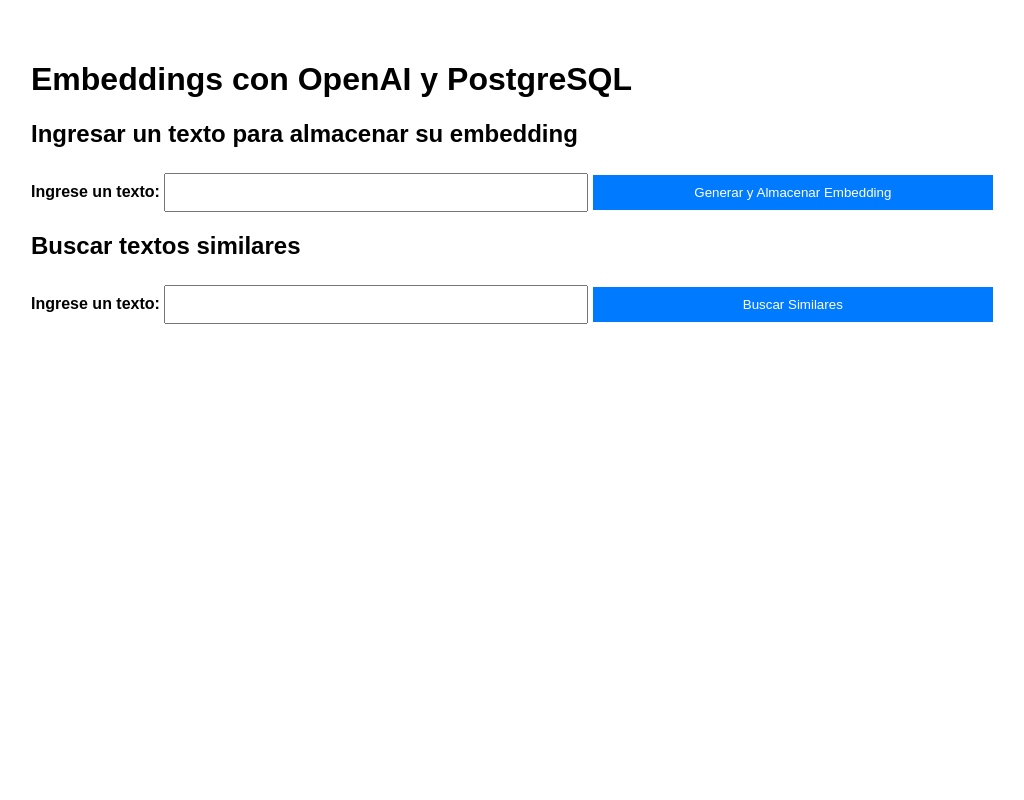
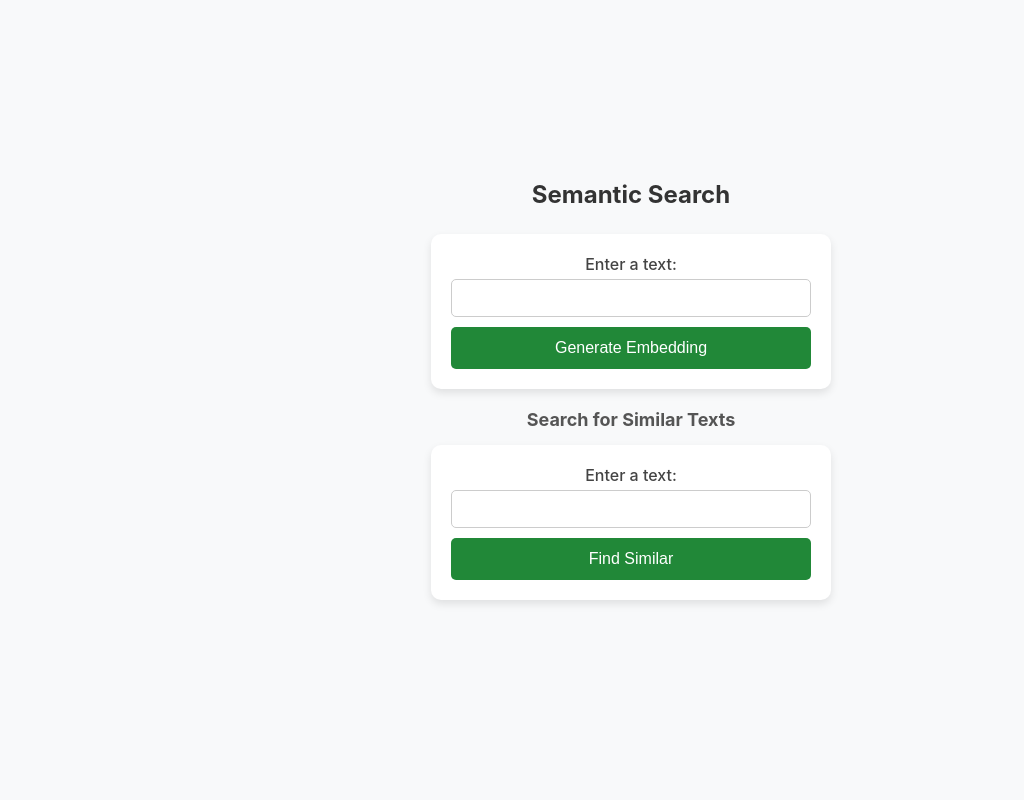
Before and after one commit to aj-cadenam/semantic-search-api, a Flask app: page / in a window 1280 px wide. Shown: the whole page, without its empty margins (9-1033 px from the left). Run offline with Flask 3, Linux system fonts and the light colour scheme; some libraries are stand-ins or nearby versions.

Commit message:
DB Connection Established & Cosine Similarity Working

```diff
--- a/app.py
+++ b/app.py
@@ -1,7 +1,6 @@
 from flask import Flask, render_template, request
 import os
 from openai import OpenAI
-
 import numpy as np
 import json
 import psycopg2
@@ -9,17 +8,19 @@
 from psycopg2.extras import Json
 import numpy as np
 
+# Get the API key from environment variables
+api_key = os.getenv("OPENAI_API_KEY")
 
-api_key = os.getenv("OPENAI_API_KEY")  # Obtiene la clave de las variables de entorno
 if not api_key:
-    raise ValueError("La variable de entorno OPENAI_API_KEY no está configurada")
+    raise ValueError("The environment variable OPENAI_API_KEY is not set")
 
+# Initialize OpenAI client
 client = OpenAI(api_key=api_key)
 
+# Initialize Flask application
 app = Flask(__name__)
 
-# Configurar la clave de API de OpenAI (asegúrate de que la clave está configurada en las variables de entorno)
-
+# Database connection parameters
 DB_PARAMS = {
     "dbname": "postgres",
     "user": "postgres",
@@ -29,24 +30,31 @@
 }
 
 
+# Function to establish a database connection
 def connect_db():
     return psycopg2.connect(**DB_PARAMS)
 
 
+# Function to create the table in PostgreSQL
 def create_table():
     conn = connect_db()
     cursor = conn.cursor()
 
-    # Habilitar la extensión vector si no está habilitada
+    # Enable the vector extension if not already enabled
     cursor.execute("CREATE EXTENSION IF NOT EXISTS vector;")
 
+    # Create the table if it does not exist
     cursor.execute(
         """
-        CREATE TABLE IF NOT EXISTS vector_table (id bigserial PRIMARY KEY, keyword VARCHAR(100), embedding vector(1536));
-
+        CREATE TABLE IF NOT EXISTS vector_table (
+            id bigserial PRIMARY KEY,
+            keyword VARCHAR(100),
+            embedding vector(1536)
+        );
         """
     )
-    # Crear un índice para optimizar búsquedas de similitud con `pgvector`
+
+    # Create an index to optimize similarity searches using pgvector
     cursor.execute(
         "CREATE INDEX ON vector_table USING ivfflat (embedding vector_l2_ops) WITH (lists = 100);"
     )
@@ -56,34 +64,34 @@
     conn.close()
 
 
+# Define the home route
 @app.route("/")
 def index():
     return render_template("index.html")
 
 
+# Route to generate and store embeddings
 @app.route("/get_embedding", methods=["POST"])
 def get_embedding():
     """
-    Ruta que recibe un mensaje del usuario, genera su embedding y almacena el embedding en PostgreSQL.
+    Route that receives user input, generates its embedding, and stores the embedding in PostgreSQL.
     """
-
-    # Extraer el texto ingresado por el usuario en el formulario
+    # Retrieve the user input from the form
     prompt = request.form["prompt"] or request.form["predefined_prompt"]
 
-    # Generar el embedding utilizando la API de OpenAI
+    # Generate the embedding using OpenAI API
     embedding_response = client.embeddings.create(
         model="text-embedding-ada-002", input=prompt
     )
 
-    # Extraer el embedding del resultado de la API
+    # Extract the embedding from the API response
     embedding_vector = embedding_response.data[0].embedding
 
-    # Almacenar el embedding en PostgreSQL
+    # Store the embedding in PostgreSQL
     conn = connect_db()
     cursor = conn.cursor()
     cursor.execute(
         """
-
         INSERT INTO vector_table (keyword, embedding) VALUES (%s, %s::vector)
         """,
         (prompt, embedding_vector),
@@ -91,32 +99,34 @@
     conn.commit()
     cursor.close()
     conn.close()
-    print(embedding_vector)
+
+    print(embedding_vector)  # Print the embedding for debugging purposes
     return render_template("index.html", embedding=json.dumps(embedding_vector))
 
 
+# Route to find similar texts based on embeddings
 @app.route("/get_similar", methods=["POST"])
 def get_similar():
     """
-    Ruta que recibe un mensaje del usuario, genera su embedding y busca mensajes similares en PostgreSQL.
+    Route that receives user input, generates its embedding, and searches for similar messages in PostgreSQL.
     """
-    # Extraer el texto ingresado por el usuario en el formulario
+    # Retrieve the user input from the form
     prompt = request.form["prompt"] or request.form["predefined_prompt"]
 
-    # Generar el embedding utilizando la API de OpenAI
+    # Generate the embedding using OpenAI API
     embedding_response = client.embeddings.create(
         model="text-embedding-ada-002", input=prompt
     )
 
-    # Extraer el embedding del resultado de la API
+    # Extract the embedding from the API response
     embedding_vector = embedding_response.data[0].embedding
     formatted_embedding = f"({','.join(map(str, embedding_vector))})"
 
-    # Buscar mensajes similares en PostgreSQL
+    # Search for similar messages in PostgreSQL
     conn = connect_db()
     cursor = conn.cursor()
-    # Convertir el embedding a formato PostgreSQL
 
+    # Convert the embedding into PostgreSQL format
     formatted_embedding = f"[{','.join(map(str, embedding_vector))}]"
 
     cursor.execute(
@@ -131,18 +141,19 @@
             formatted_embedding,
             formatted_embedding,
             formatted_embedding,
-        ),  # ✅ Pasar 3 valores correctos
+        ),  # ✅ Pass the correct 3 values
     )
     results = cursor.fetchall()
     cursor.close()
     conn.close()
 
-    # Extraer los textos de los resultados
+    # Extract the text results from the query output
     similar_texts = [result[0] for result in results]
-    print(similar_texts)
+    print(similar_texts)  # Print similar texts for debugging purposes
     return render_template("index.html", similar_texts=similar_texts)
 
 
+# Run the Flask app
 if __name__ == "__main__":
-    create_table()
+    create_table()  # Ensure the table is created before starting the server
     app.run(debug=True, host="0.0.0.0", port=5000)
--- a/templates/index.html
+++ b/templates/index.html
@@ -1,75 +1,133 @@
 <!DOCTYPE html>
-<html lang="es">
+<html lang="en">
 <head>
     <meta charset="UTF-8">
     <meta name="viewport" content="width=device-width, initial-scale=1.0">
-    <title>Generador de Embeddings </title>
+    <title>Embedding Generator</title>
     <style>
+        /* General styles */
+        * {
+            box-sizing: border-box;
+            margin: 0;
+            padding: 0;
+        }
+
         body {
-            font-family: Arial, sans-serif;
-            margin: 20px;
+            font-family: 'Inter', sans-serif;
+            background-color: #f8f9fa;
+            display: flex;
+            flex-direction: column;
+            align-items: center;
+            justify-content: center;
+            height: 100vh;
+            text-align: center;
             padding: 20px;
         }
+
+        h1 {
+            font-size: 24px;
+            margin-bottom: 10px;
+            color: #333;
+        }
+
+        h2 {
+            font-size: 18px;
+            margin-bottom: 15px;
+            color: #555;
+        }
+
         form {
+            background: white;
+            padding: 20px;
+            border-radius: 10px;
+            box-shadow: 0 4px 8px rgba(0, 0, 0, 0.1);
+            width: 100%;
+            max-width: 400px;
             margin-bottom: 20px;
         }
+
         label {
-            font-weight: bold;
+            display: block;
+            font-weight: 500;
+            margin-bottom: 5px;
+            color: #444;
         }
-        input, button {
-            margin-top: 5px;
+
+        input {
+            width: 100%;
             padding: 10px;
+            border: 1px solid #ccc;
+            border-radius: 5px;
+            font-size: 14px;
+        }
+
+        button {
+            width: 100%;
+            padding: 12px;
+            background-color: #218838; /* Medium dark green */
+            color: white;
+            border: none;
+            border-radius: 5px;
+            cursor: pointer;
+            font-size: 16px;
+            margin-top: 10px;
+        }
+
+        button:hover {
+            background-color: #19692c; /* Darker green */
+        }
+
+        pre {
+            background: #f4f4f4;
+            padding: 15px;
+            border-radius: 5px;
+            text-align: left;
+            overflow-x: auto;
+        }
+
+        ul {
+            list-style: none;
+            padding: 0;
             width: 100%;
             max-width: 400px;
         }
-        button {
-            background-color: #007BFF;
-            color: white;
-            border: none;
-            cursor: pointer;
-        }
-        button:hover {
-            background-color: #0056b3;
-        }
-        ul {
-            list-style-type: none;
-            padding: 0;
-        }
+
         li {
-            background: #f4f4f4;
-            margin: 5px 0;
+            background: #f8f9fa;
             padding: 10px;
+            margin-top: 5px;
             border-radius: 5px;
+            box-shadow: 0 2px 4px rgba(0, 0, 0, 0.1);
         }
     </style>
 </head>
 <body>
 
-    <h1>Embeddings con OpenAI y PostgreSQL</h1>
+    <h1>Semantic Search</h1>
 
-    <!-- Formulario para almacenar un embedding -->
-    <h2>Ingresar un texto para almacenar su embedding</h2>
+    <!-- Form to generate an embedding -->
+    <h2></h2>
     <form action="/get_embedding" method="post">
-        <label for="prompt">Ingrese un texto:</label>
+        <label for="prompt">Enter a text:</label>
         <input type="text" id="prompt" name="prompt" required>
-        <button type="submit">Generar y Almacenar Embedding</button>
+        <button type="submit">Generate Embedding</button>
     </form>
 
     {% if embedding %}
-        <h3>Embedding generado:</h3>
+        <h3>Generated Embedding:</h3>
         <pre>{{ embedding }}</pre>
     {% endif %}
 
-    <!-- Formulario para buscar textos similares -->
-    <h2>Buscar textos similares</h2>
+    <!-- Form to search for similar texts -->
+    <h2>Search for Similar Texts</h2>
     <form action="/get_similar" method="post">
-        <label for="search_prompt">Ingrese un texto:</label>
+        <label for="search_prompt">Enter a text:</label>
         <input type="text" id="search_prompt" name="prompt" required>
-        <button type="submit">Buscar Similares</button>
+        <button type="submit">Find Similar</button>
     </form>
 
     {% if similar_texts %}
-        <h3>Resultados similares encontrados:</h3>
+        <h3>Similar Results:</h3>
         <ul>
             {% for text in similar_texts %}
                 <li>{{ text }}</li>
```
